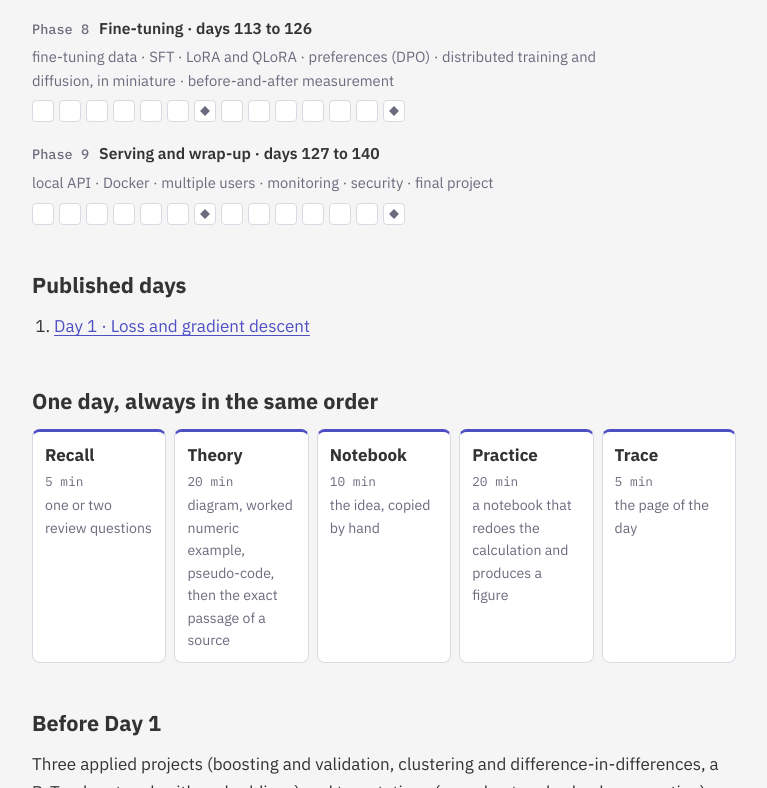
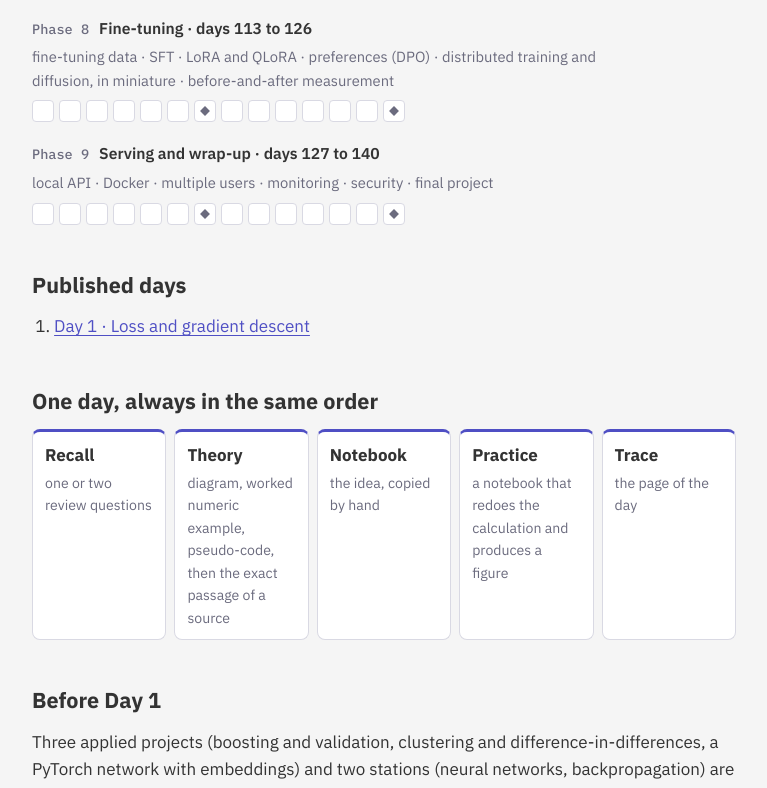
Before and after one commit to akrambouznad789-cyber/applied-ai-intensive-class, a plain HTML site: page docs/index.html in a window 1280 px wide. Shown: the part 1418-2206 px from the top of the page, without its empty margins (256-1023 px from the left). Drawn offline with Linux system fonts and the light colour scheme.

Commit message:
Remove session times from the public pages; keep the assistant settings out of the repository

```diff
--- a/docs/index.html
+++ b/docs/index.html
@@ -22,7 +22,7 @@
   <header class="entete">
     <p class="surtitre">Class 1 of 2 · 9 phases · 140 days</p>
     <h1>Intensive AI Engineering Class</h1>
-    <p class="chapeau">Building with models: from data up to an open language model served locally. One session of about an hour a day. Theory first, then practice on a transportation case, then a page that keeps the trace. A consolidation project every 7 to 10 days.</p>
+    <p class="chapeau">Building with models: from data up to an open language model served locally. Theory first, then practice on a transportation case, then a page that keeps the trace. A consolidation project every 7 to 10 days.</p>
   </header>
 
   <section aria-labelledby="route-title">
@@ -51,11 +51,11 @@
   <section aria-labelledby="recipe-title">
     <h2 id="recipe-title">One day, always in the same order</h2>
     <ol class="recette">
-      <li><strong>Recall</strong><span class="duree">5 min</span><span class="quoi">one or two review questions</span></li>
-      <li><strong>Theory</strong><span class="duree">20 min</span><span class="quoi">diagram, worked numeric example, pseudo-code, then the exact passage of a source</span></li>
-      <li><strong>Notebook</strong><span class="duree">10 min</span><span class="quoi">the idea, copied by hand</span></li>
-      <li><strong>Practice</strong><span class="duree">20 min</span><span class="quoi">a notebook that redoes the calculation and produces a figure</span></li>
-      <li><strong>Trace</strong><span class="duree">5 min</span><span class="quoi">the page of the day</span></li>
+      <li><strong>Recall</strong><span class="quoi">one or two review questions</span></li>
+      <li><strong>Theory</strong><span class="quoi">diagram, worked numeric example, pseudo-code, then the exact passage of a source</span></li>
+      <li><strong>Notebook</strong><span class="quoi">the idea, copied by hand</span></li>
+      <li><strong>Practice</strong><span class="quoi">a notebook that redoes the calculation and produces a figure</span></li>
+      <li><strong>Trace</strong><span class="quoi">the page of the day</span></li>
     </ol>
   </section>
 
--- a/docs/style.css
+++ b/docs/style.css
@@ -188,7 +188,6 @@ a.case:hover { outline: 2px solid var(--texte); outline-offset: 1px; }
   background: var(--surface); border: 1px solid var(--filet); border-top: 3px solid var(--marque);
   border-radius: 8px; padding: 10px 12px; display: grid; gap: 2px; align-content: start;
 }
-.recette .duree { font-family: var(--police-code); font-size: 0.8rem; color: var(--secondaire); }
 .recette .quoi { font-size: 0.88rem; color: var(--secondaire); }
 
 @media (prefers-reduced-motion: reduce) { * { transition: none !important; animation: none !important; } }
```
Also changed, not shown: .claude/settings.json (deleted), 10 other files.
